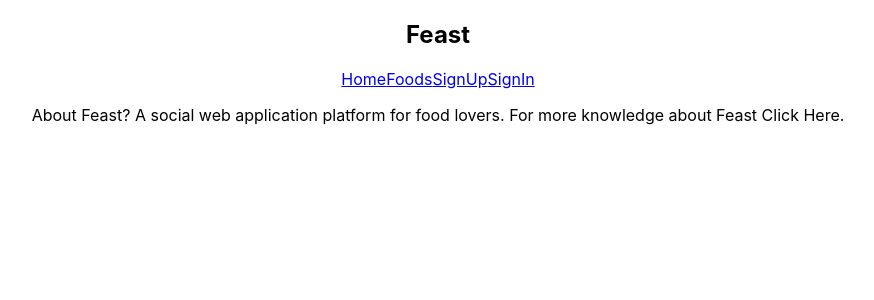
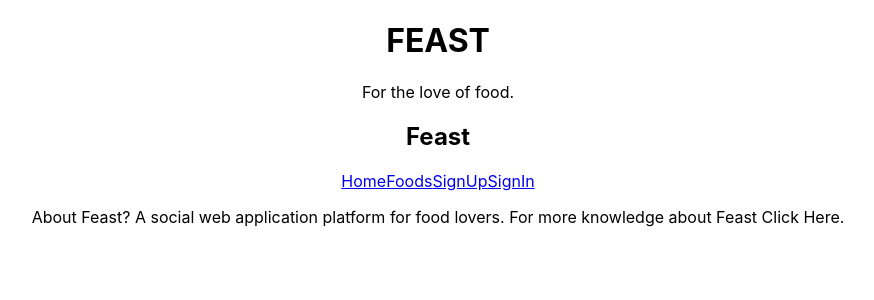
Before and after one commit to LeaderSteve84/Feast, a React (Create React App) app in the folder feast-frontend/: page / in a window 1280 px wide. Shown: the top 300 px of the page, without its empty margins (202-1076 px from the left). Built offline with nearby package versions, Linux system fonts and the light colour scheme.

Commit message:
about.js

```diff
--- a/feast-frontend/src/About.js
+++ b/feast-frontend/src/About.js
@@ -2,7 +2,7 @@ const About = () => {
     return (
         <div className="about">
             <p className="about-head">
-                <span className="about-feast">About Feast?</span> A social web application platform for food lovers. For more knowledge about Feast <span className="clickHere">Click Here.</span>
+                <span className="about-feast">About Feast?</span> A social web application platform for <span className="food-lovers">food lovers.</span> For more knowledge about Feast <span className="clickHere">Click Here.</span>
             </p>
         </div>
      );
--- a/feast-frontend/src/App.js
+++ b/feast-frontend/src/App.js
@@ -7,7 +7,7 @@ function App() {
   return (
     <div className="App">
      <div className="header">
-      <header />
+      <Header />
       <Navbar />
      </div>
      <div className="content">
--- a/feast-frontend/src/Header.js
+++ b/feast-frontend/src/Header.js
@@ -1,9 +1,10 @@
 const Header = () => {
     return (
         <header className="feast-header">
-            <h1>
-                <span className="feast">FEAST</span><br /><span className="mantra">For the love of food.</span>
+            <h1 className="feast">
+             FEAST
             </h1>
+            <p className="mantra">For the love of food.</p>
         </header>
      );
 }
```
